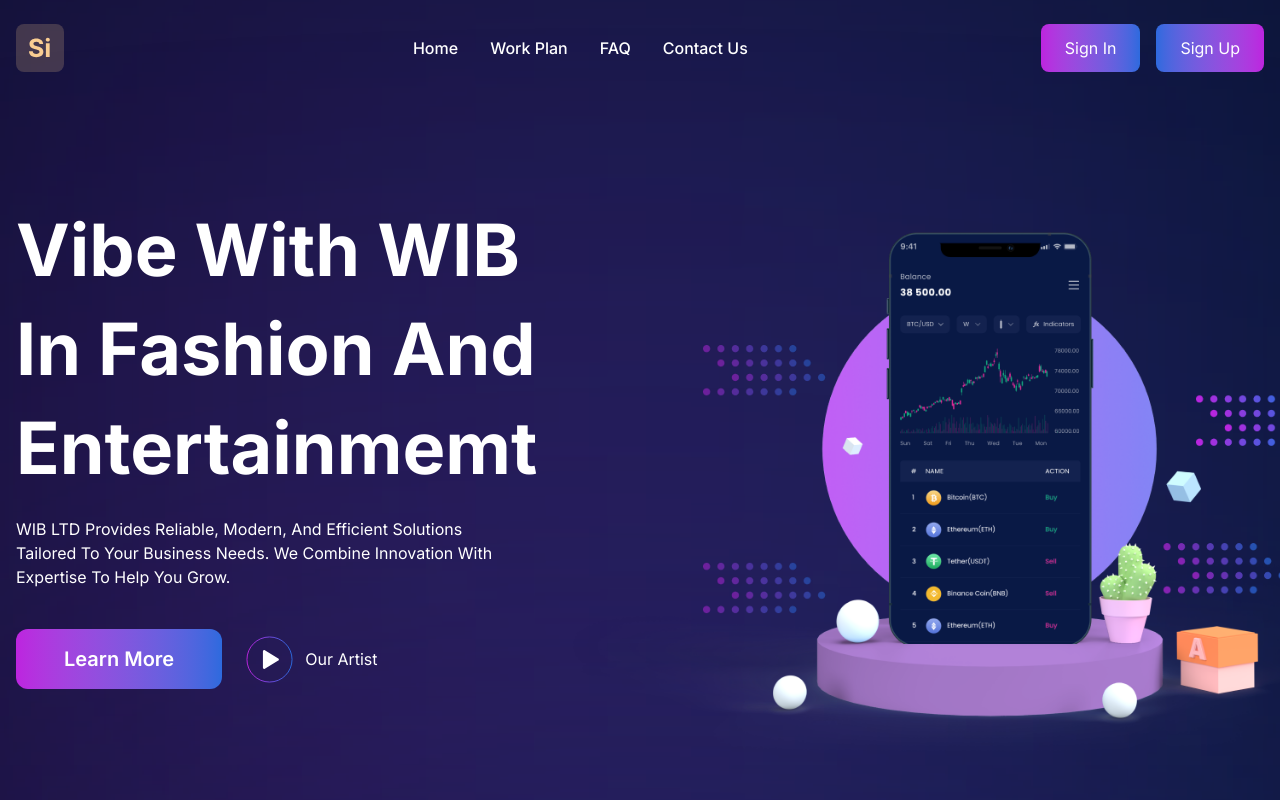
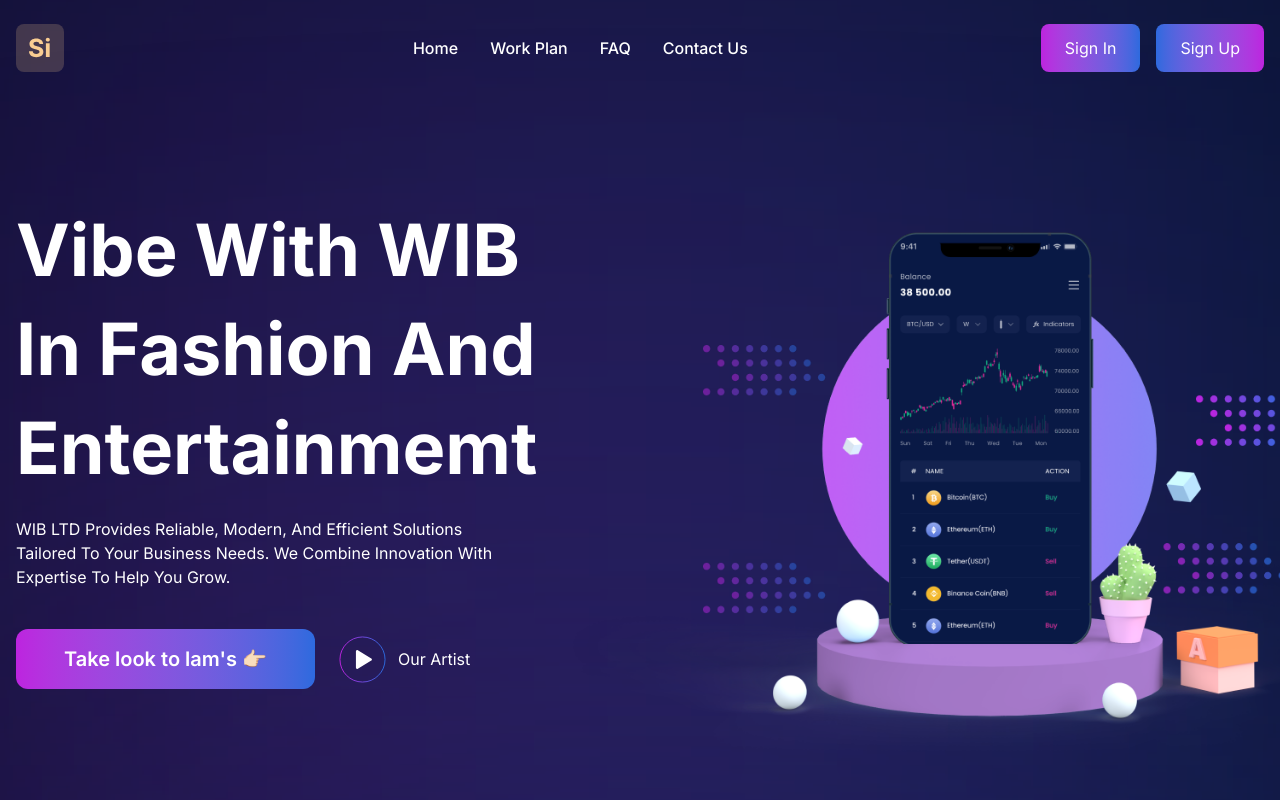
Before and after one commit to bk001juma/wibsystem, a Next.js app: page / in a window 1280 px wide. Shown: the top 800 px of the page. Built offline with nearby package versions, Linux system fonts and the light colour scheme.

Commit message:
Feature: title to indicate is our artist

```diff
--- a/src/app/components/home/hero/index.tsx
+++ b/src/app/components/home/hero/index.tsx
@@ -33,7 +33,7 @@
                 </p>
                 <div className="flex align-middle justify-center lg:justify-start">
                   <button className="text-xl font-semibold text-white py-4 px-6 lg:px-12 bg-gradient-to-r from-primary to-secondary hover:from-secondary hover:to-primary rounded-xl mr-6 cursor-pointer">
-                    Learn More
+                    Take look to lam's 👉🏻
                   </button>
                   <button
                     onClick={openModal}
```
